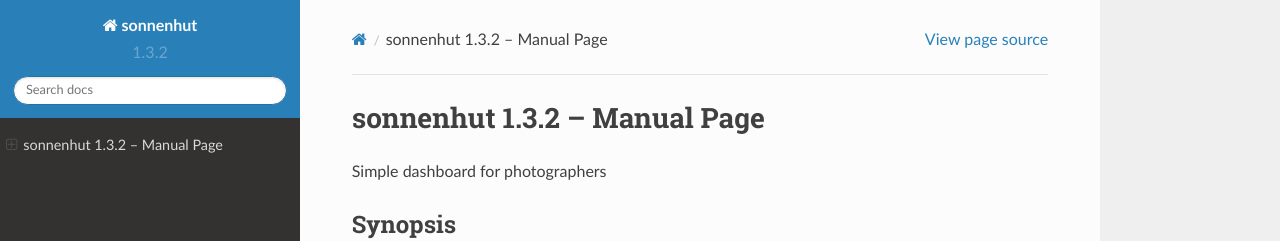
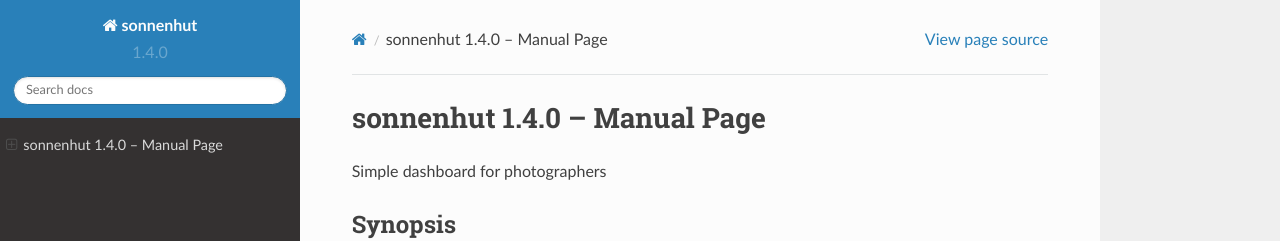
Before and after one commit to dmpop/sonnenhut, a Sphinx documentation site: the page built from docs/sonnenhut.rst, in a window 1280 px wide. Shown: the top 241 px of the page. Built offline with Sphinx 7.4.7 and the Read the Docs theme 2.0.0, drawn with Linux system fonts in a browser that asks for light colours.

Commit message:
Bump version: 1.3.2 → 1.4.0

```diff
--- a/README.rst
+++ b/README.rst
@@ -1,4 +1,4 @@
-Sonnenhut 1.3.2
+Sonnenhut 1.4.0
 ===============
 
 A simple Python-based web app for photographers that displays basic information such
--- a/docs/conf.py
+++ b/docs/conf.py
@@ -18,7 +18,7 @@ project = 'sonnenhut'
 year = '2017'
 author = 'Dmitri Popov'
 copyright = '{0}, {1}'.format(year, author)
-version = release = '1.3.2'
+version = release = '1.4.0'
 
 pygments_style = 'trac'
 templates_path = ['.']
--- a/setup.py
+++ b/setup.py
@@ -20,7 +20,7 @@ def requires(filename):
     return modules
 
 setup(name='sonnenhut',
-      version='1.3.2',
+      version='1.4.0',
       description='Simple dashboard for photographers',
       author='Dmitri Popov',
       author_email='dpopov@suse.de',
--- a/src/sonnenhut/__init__.py
+++ b/src/sonnenhut/__init__.py
@@ -2,7 +2,7 @@ __author__ = 'Dmitri Popov'
 __copyright__ = 'Copyleft 2017, Dmitri Popov'
 __credits__ = ['Thomas Schraitle']
 __license__ = 'GPLv3'
-__version__ = '1.3.2'
+__version__ = '1.4.0'
 __maintainer__ = 'Dmitri Popov'
 __email__ = 'dpopov@suse.com'
 __URL__ = 'https://github.com/dmpop/sonnenhut'
```
Also changed, not shown: .bumpversion.cfg.
